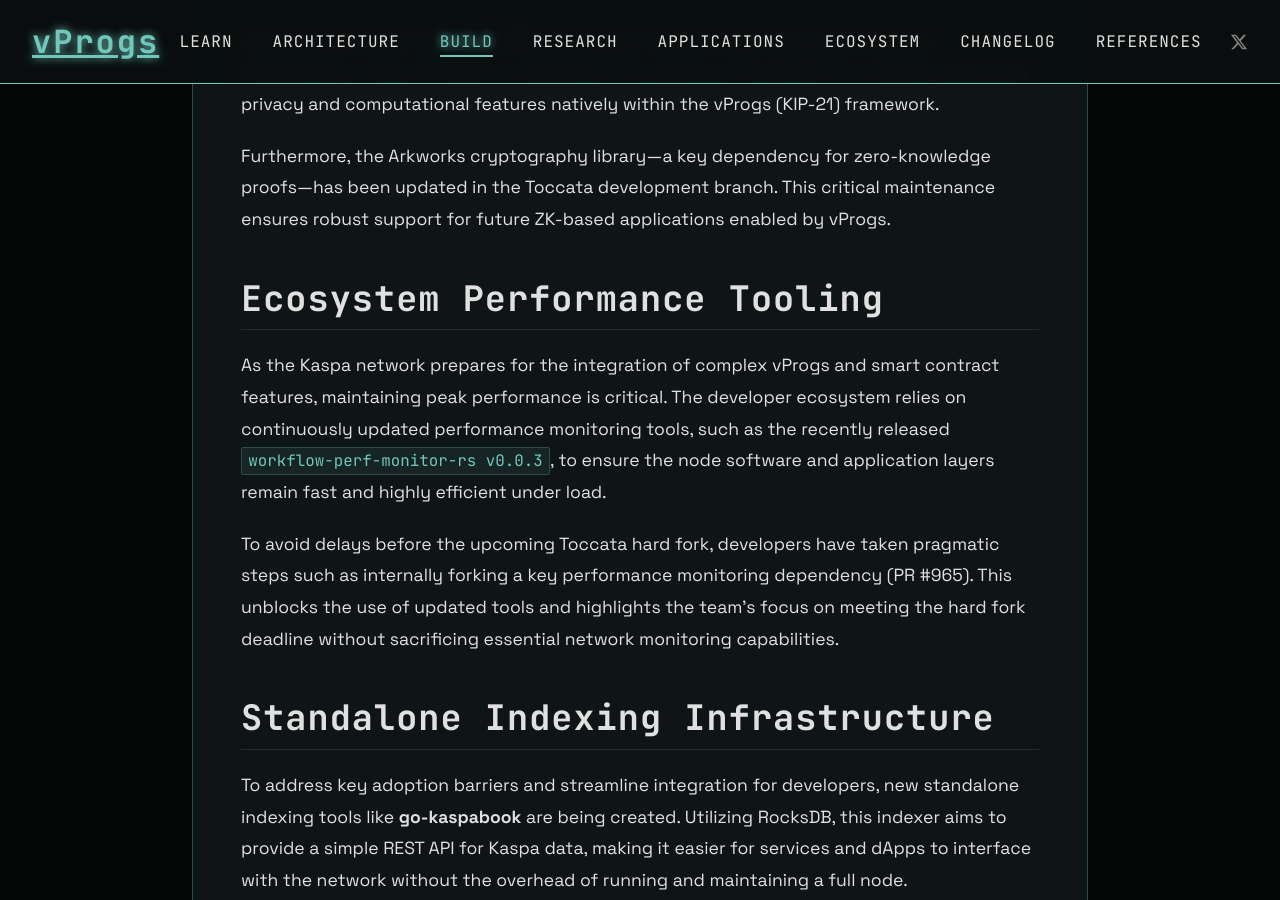
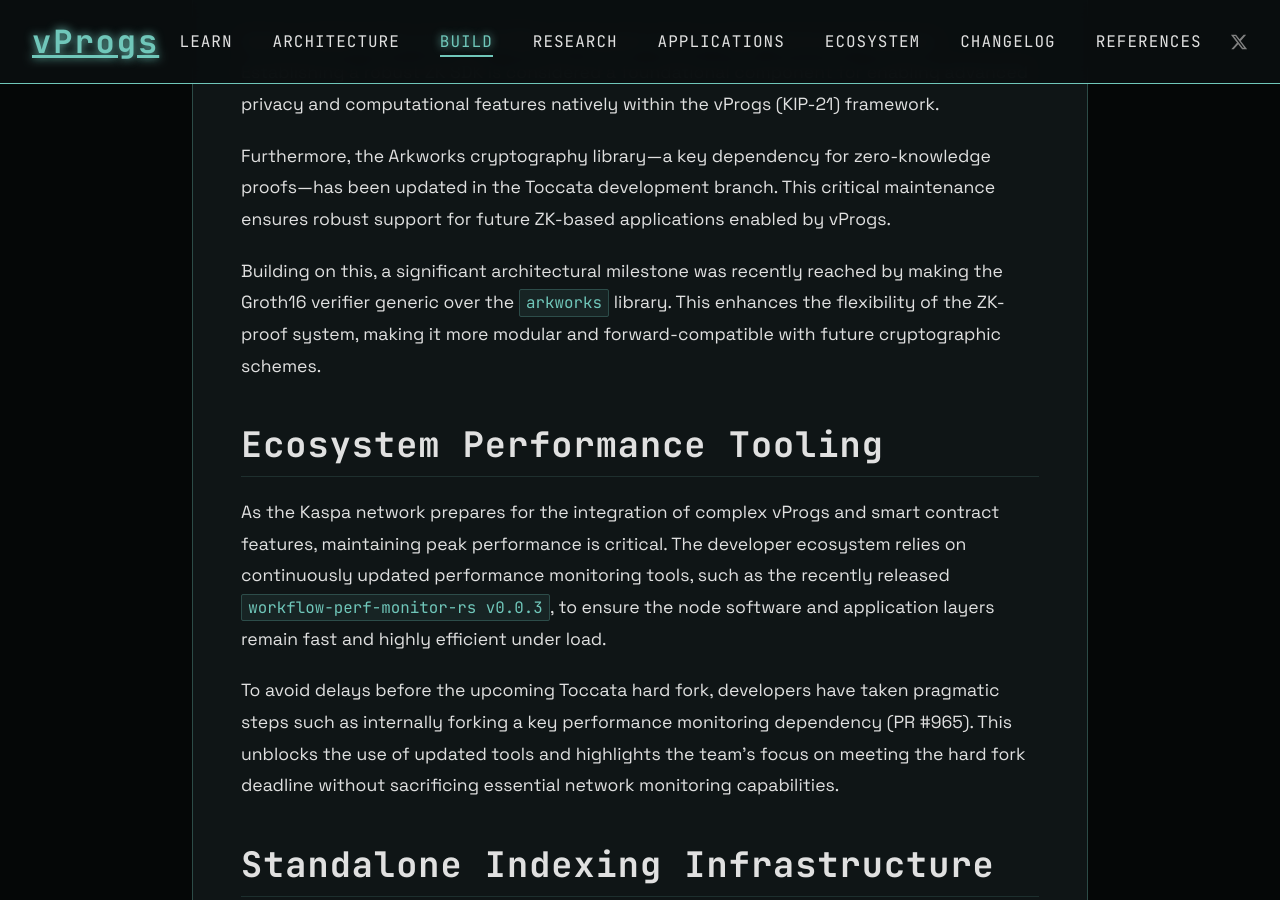
Before and after one commit to creative-inference/vprogs.xyz, a Jekyll site: the page built from build/developer-tools-overview.md, in a window 1280 px wide and 900 px high, scrolled down 6461 px. Built offline with Jekyll 4.4.1, drawn with Linux system fonts in a browser that asks for light colours.

Commit message:
Update ZK SDK integration with generic Groth16 verifier [auto]

```diff
--- a/build/developer-tools-overview.md
+++ b/build/developer-tools-overview.md
@@ -153,6 +153,11 @@
 
 Furthermore, the Arkworks cryptography library—a key dependency for zero-knowledge proofs—has been updated in the Toccata development branch. This critical maintenance ensures robust support for future ZK-based applications enabled by vProgs.
 
+
+
+
+Building on this, a significant architectural milestone was recently reached by making the Groth16 verifier generic over the `arkworks` library. This enhances the flexibility of the ZK-proof system, making it more modular and forward-compatible with future cryptographic schemes.
+
 ## Ecosystem Performance Tooling
 
 As the Kaspa network prepares for the integration of complex vProgs and smart contract features, maintaining peak performance is critical. The developer ecosystem relies on continuously updated performance monitoring tools, such as the recently released `workflow-perf-monitor-rs v0.0.3`, to ensure the node software and application layers remain fast and highly efficient under load.
```
